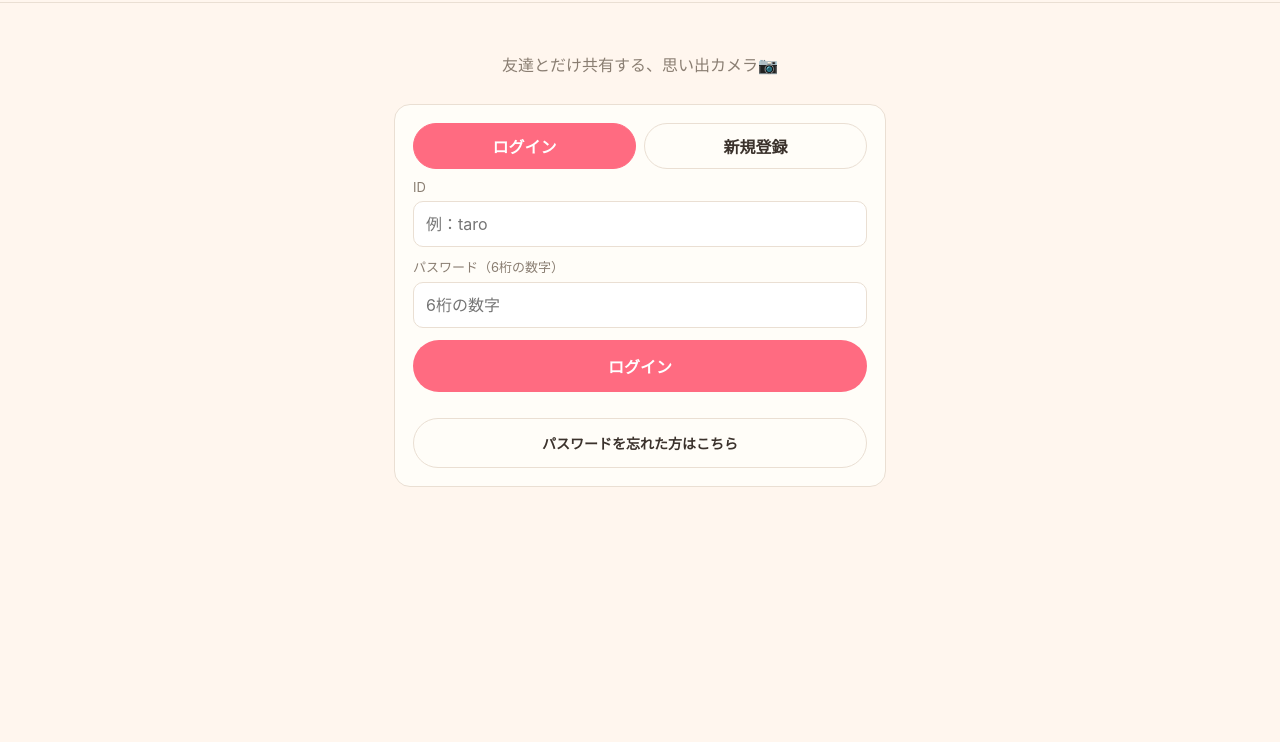
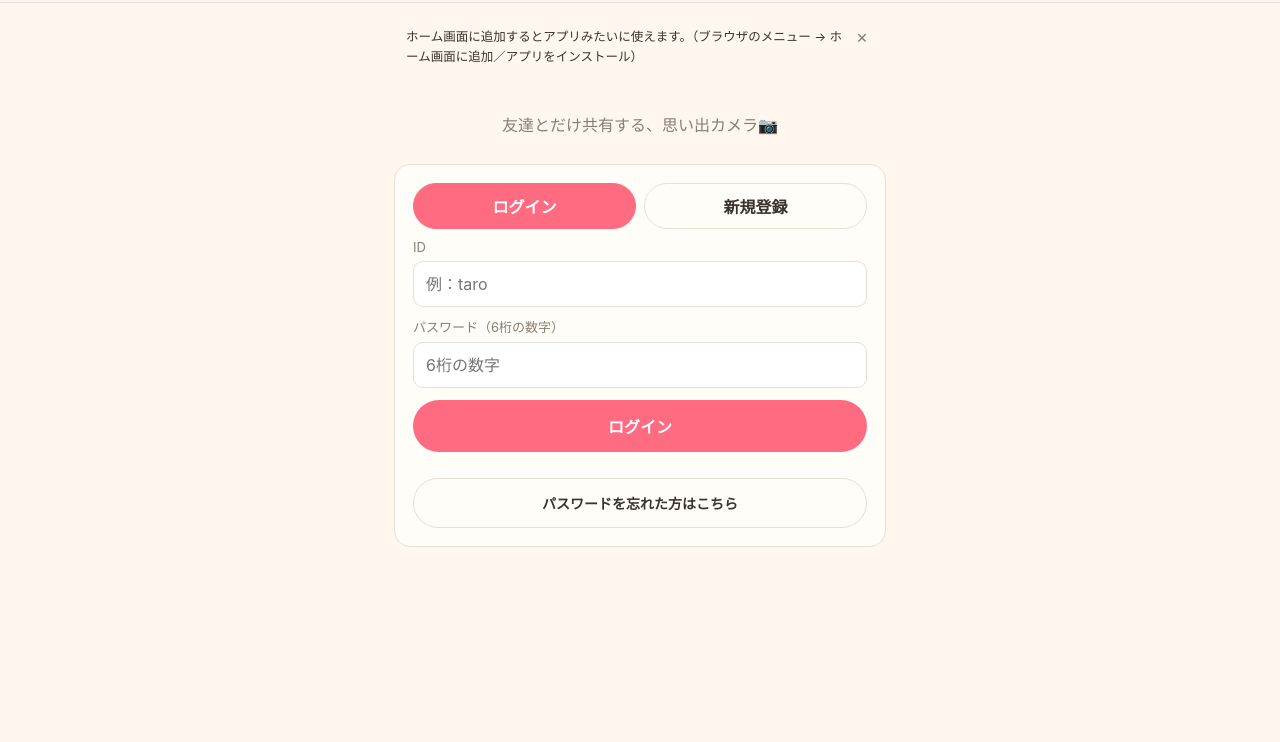
Before and after one commit to mharuto0525/pasha, a plain HTML site: page index.html in a window 1280 px wide. Shown: the part 58-800 px from the top of the page. Drawn offline with nearby package versions, Linux system fonts and the light colour scheme.

Commit message:
Add files via upload

```diff
--- a/index.html
+++ b/index.html
@@ -134,7 +134,8 @@ a{color:inherit}
 .note{color:var(--sub);font-size:12px;line-height:1.7;margin-top:14px}
 .sub{color:var(--sub);font-size:13px}
 .tip{display:flex;gap:8px;align-items:flex-start;background:var(--tip);border-radius:12px;padding:10px 12px;font-size:12.5px;line-height:1.6;margin-bottom:12px}
-.tip button{background:none;border:0;font-size:18px;line-height:1;cursor:pointer;color:var(--sub)}
+.tip .btn{background:var(--accent);color:var(--on-accent);border-radius:999px;padding:6px 14px;font-size:13px;font-weight:700}
+.tip button:not(.btn){background:none;border:0;font-size:18px;line-height:1;cursor:pointer;color:var(--sub)}
 .card{background:var(--card);border:1px solid var(--line);border-radius:16px;padding:18px}
 .card + .card{margin-top:14px}
 .card h2{margin:4px 0 12px}
@@ -747,6 +748,7 @@ function loginPage(root) {
   }, el("div", { class: "tabs" }, tLogin, tReg), body, btn, hint, link);
   setMode("login");
   root.append(topbar(APP_NAME), el("main", { class: "wrap" },
+    installTip(),
     el("p", { class: "empty", style: "padding:18px 12px 8px" }, "友達とだけ共有する、思い出カメラ📷"),
     form));
 }
@@ -1363,12 +1365,29 @@ async function friendsPage(root) {
 }
 
 // ====== ホーム ======
+let installEvt = null;
+window.addEventListener("beforeinstallprompt", e => { e.preventDefault(); installEvt = e; document.querySelectorAll(".tip.inst").forEach(t => t.__refresh && t.__refresh()); });
+window.addEventListener("appinstalled", () => { installEvt = null; document.querySelectorAll(".tip.inst").forEach(t => t.remove()); toast("インストールしました"); });
 function installTip() {
   const standalone = navigator.standalone || (window.matchMedia && matchMedia("(display-mode: standalone)").matches);
-  if (standalone || store.get("tipClosed")) return null;
-  const box = el("div", { class: "tip" },
-    el("div", { style: "flex:1" }, "ホーム画面に追加するとアプリみたいに使えます。（iPhone：共有ボタン → ホーム画面に追加 ／ Android：メニュー → ホーム画面に追加）"),
+  if (NATIVE || standalone || store.get("tipClosed")) return null;
+  const isIos = /iPhone|iPad|iPod/.test(navigator.userAgent);
+  const msg = el("div", { style: "flex:1" });
+  const inst = el("button", { class: "btn sm", style: "white-space:nowrap", onclick: async () => {
+    if (!installEvt) return;
+    const ev = installEvt; installEvt = null;
+    try { ev.prompt(); await ev.userChoice; } catch (_) {}
+    box.__refresh();
+  } }, "インストール");
+  const box = el("div", { class: "tip inst" }, msg, inst,
     el("button", { onclick: () => { store.set("tipClosed", "1"); box.remove(); } }, "×"));
+  box.__refresh = () => {
+    inst.style.display = installEvt ? "" : "none";
+    msg.textContent = installEvt ? "ホーム画面に追加すると、アプリみたいに使えます。"
+      : isIos ? "ホーム画面に追加するとアプリみたいに使えます。（共有ボタン → ホーム画面に追加）"
+      : "ホーム画面に追加するとアプリみたいに使えます。（ブラウザのメニュー → ホーム画面に追加／アプリをインストール）";
+  };
+  box.__refresh();
   return box;
 }
 
```
